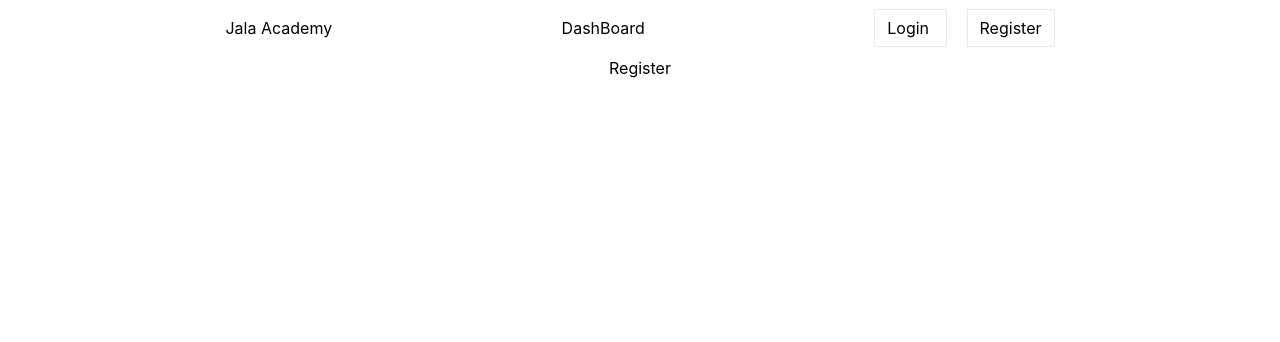
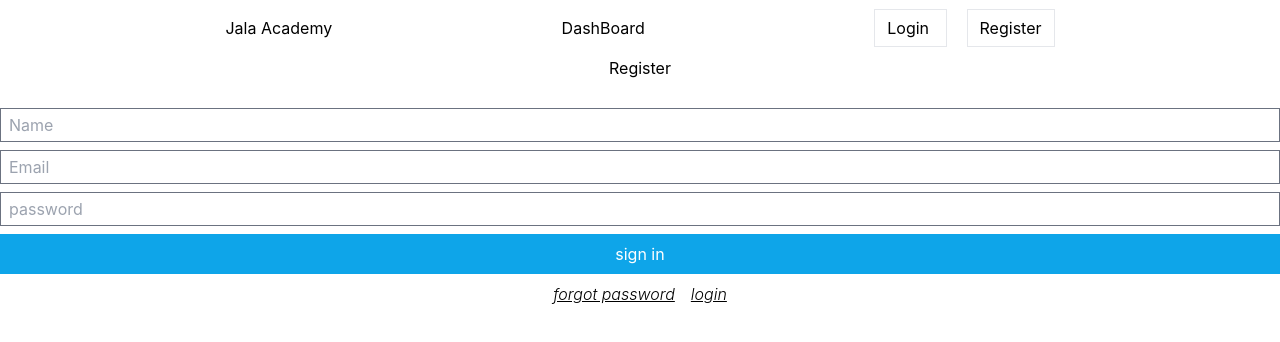
Before and after one commit to abhishek-2k23/JalaTest, a React (Create React App) app: page /register in a window 1280 px wide. Shown: the top 342 px of the page. Built offline with nearby package versions, Linux system fonts and the light colour scheme.

Commit message:
register  code

```diff
--- a/src/components/Register.jsx
+++ b/src/components/Register.jsx
@@ -1,9 +1,62 @@
-import React from 'react'
+import { useForm} from "react-hook-form";
+import { useContext } from "react";
+import { useNavigate } from "react-router-dom"
+import { AppContext } from "../contextAPI/AppContext";
+import { backend_url } from "../contant";
+import Login from "./Login";
 
-const Register = () => {
+export default function Register() {
+  const { register, handleSubmit } = useForm()
+  const navigate = useNavigate();
+
+  const {setLoggedIn,setUser,setForm} = useContext(AppContext);
+
+  const submitHandler = async (loginData) => {
+
+    console.log(loginData)
+    try{
+      const res = await fetch(backend_url+"/register",{
+        method : "post",
+        headers : {"content-type" : "application/json"},
+        body : JSON.stringify(loginData)
+      })
+      const result = await res.json();
+      console.log(result);
+      if (res.status === 200) {
+        setLoggedIn(true);
+        setForm("login");
+      } else if (res.status === 404) {
+        setLoggedIn(false);
+      } else {
+        setLoggedIn(false);
+      }
+
+    }catch(err){
+      console.log(err);
+    }
+  }
+
+
   return (
-    <div>Register</div>
+    <div className="w-full bg-white ">
+      <h1 className="mb-5">Register</h1>
+    <form onSubmit={handleSubmit(submitHandler)}>
+    <div>
+        <input {...register("Name")} type="text" placeholder="Name" className="w-full px-2  py-1 border border-gray-500 my-2"/>
+      </div>
+      <div>
+        <input {...register("Email")} type="email" placeholder="Email" className="w-full px-2  py-1 border border-gray-500"/>
+      </div>
+      <div>
+        <input {...register("Password" )} type="text" placeholder="password"  className="w-full px-2 my-2  py-1 border border-gray-500"></input>
+      </div>
+
+      <input type="submit" value={"sign in"} className="w-full py-2 bg-sky-500 text-white"/>
+    </form>
+    <div className="flex gap-4 justify-center mt-2">
+        <p className="underline italic font-light " onClick={() => navigate("/passwordUpdate")}>forgot password</p>
+        <p className="underline italic font-light " onClick={() => setForm("login")}>login</p>
+      </div>
+    </div>
   )
 }
-
-export default Register
```
